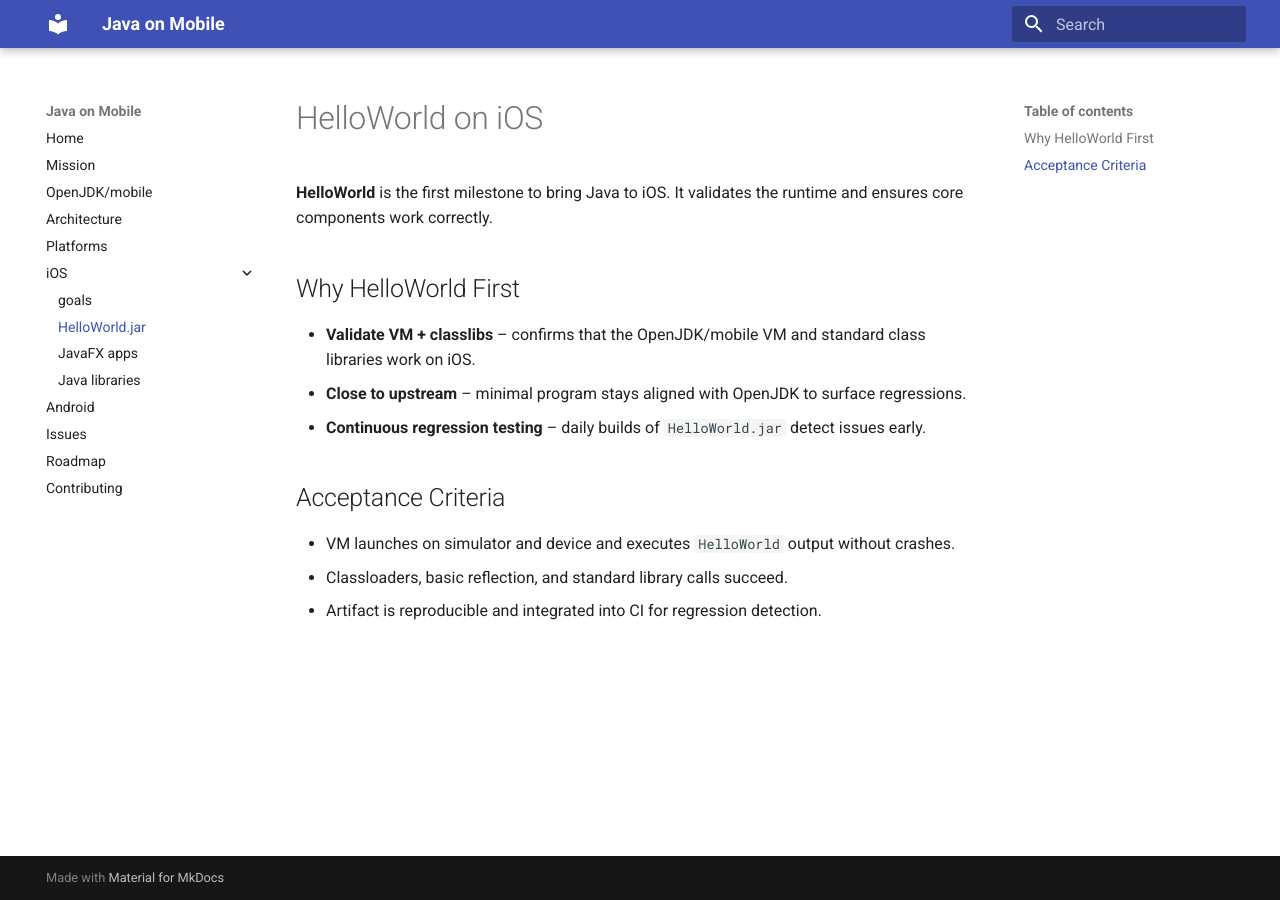
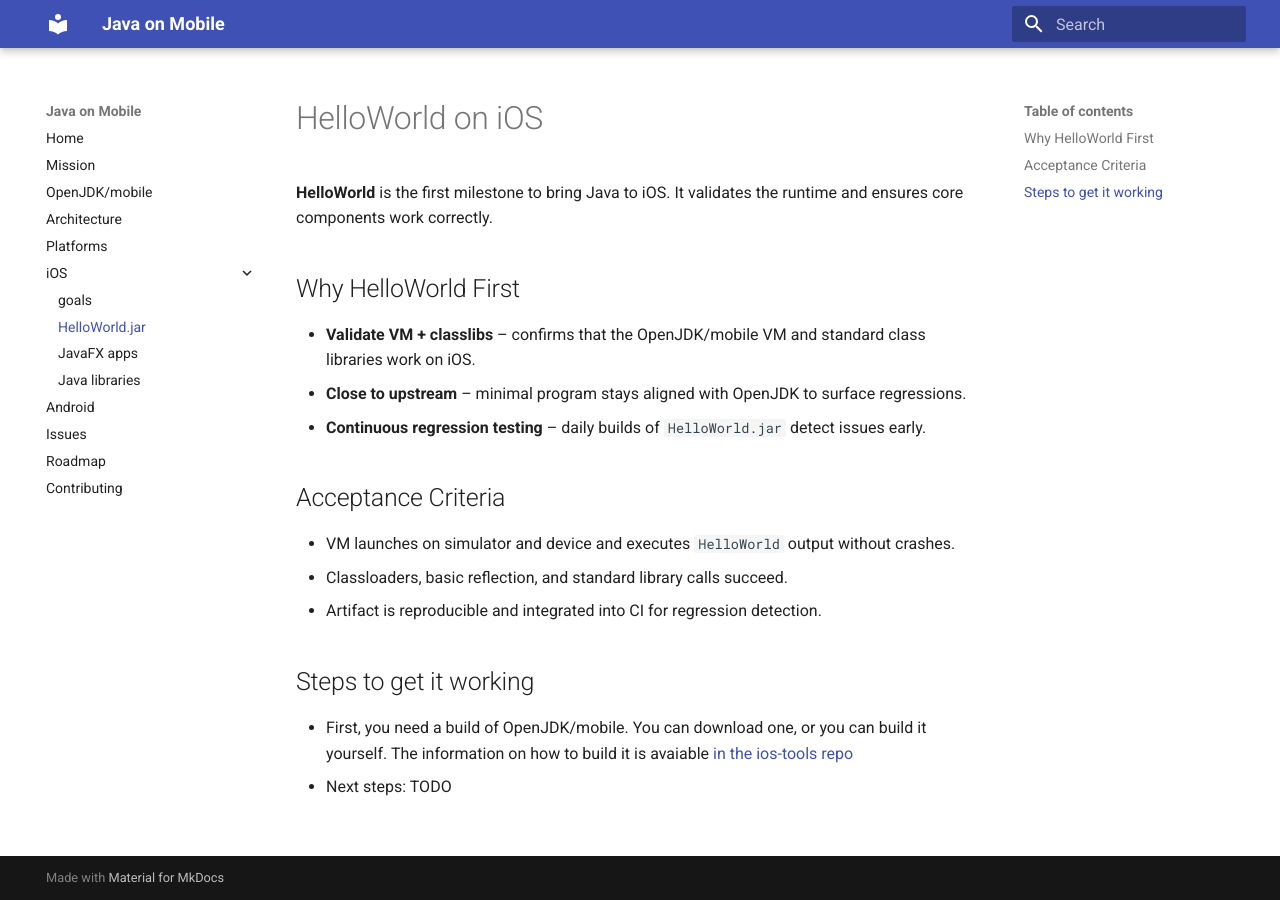
Before and after one commit to openjdk-mobile/openjdk-mobile.github.io, an MkDocs documentation site: the page built from docs/ios/helloworld.md, in a window 1280 px wide. Built offline with MkDocs 1.6.1 and Material for MkDocs 9.7.7, drawn with Linux system fonts in a browser that asks for light colours.

Commit message:
Refer to ios-tools

```diff
--- a/docs/ios/helloworld.md
+++ b/docs/ios/helloworld.md
@@ -13,3 +13,9 @@
 - VM launches on simulator and device and executes `HelloWorld` output without crashes.
 - Classloaders, basic reflection, and standard library calls succeed.
 - Artifact is reproducible and integrated into CI for regression detection.
+
+## Steps to get it working
+
+- First, you need a build of OpenJDK/mobile. You can download one, or you can build it yourself. The
+information on how to build it is avaiable [in the ios-tools repo](https://https://github.com/openjdk-mobile/ios-tools/blob/main/docs/ga.md)
+- Next steps: TODO
```
